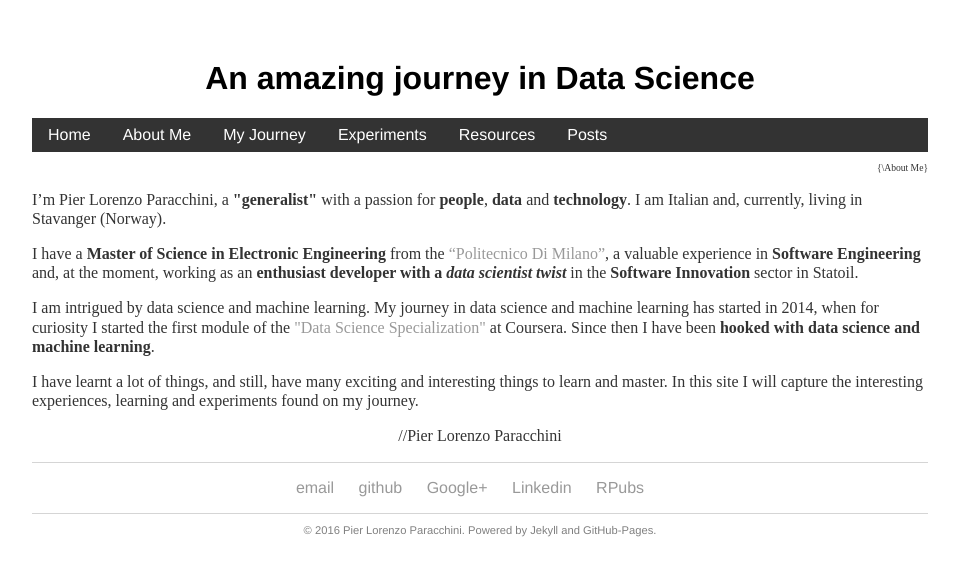
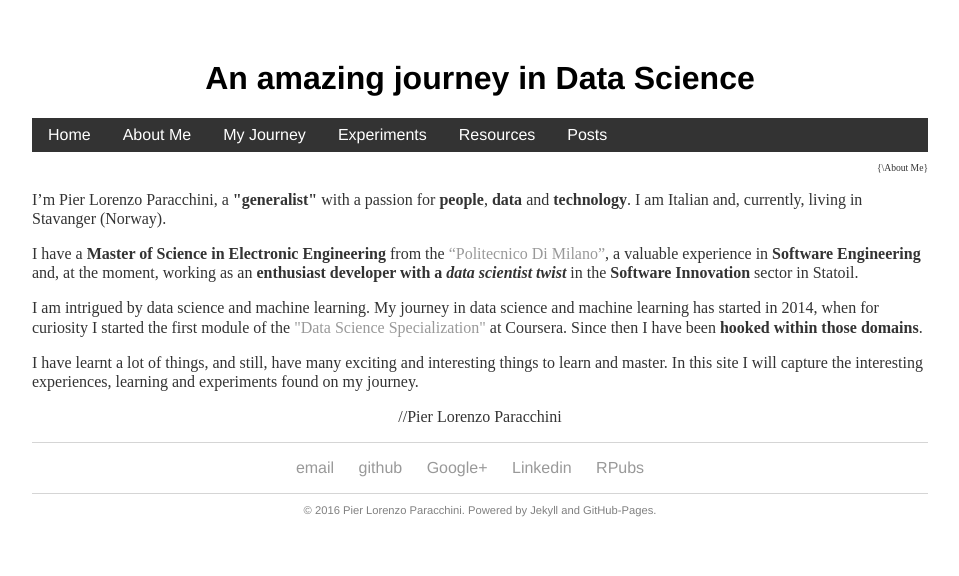
Before and after one commit to pparacch/pparacch.github.io, a Jekyll site: the page built from about/index.html, in a window 1280 px wide. Shown: the top 576 px of the page, without its empty margins (160-1119 px from the left). Built offline with Jekyll 4.4.1, drawn with Linux system fonts in a browser that asks for light colours.

Commit message:
Minor typos fixing

```diff
--- a/about/index.html
+++ b/about/index.html
@@ -12,7 +12,7 @@ title: About Me
 	 <p>I have a <b>Master of Science in Electronic Engineering</b> from the <a href="http://www.polimi.it/en/english-version/", target="_blank">“Politecnico Di Milano”</a>, a valuable experience in <b>Software Engineering</b> and, at the moment, working as an <b>enthusiast developer with a <i>data scientist twist</i></b> in the <b>Software Innovation</b> sector in Statoil.</p>
 </div>
 <div class="blurb">
-	<p>I am intrigued by data science and machine learning. My journey in data science and machine learning has started in 2014, when for curiosity I started the first module of the <a href="https://www.coursera.org/specializations/jhu-data-science", target="_blank">"Data Science Specialization"</a> at Coursera. Since then I have been <b>hooked with data science and machine learning</b>.</p>
+	<p>I am intrigued by data science and machine learning. My journey in data science and machine learning has started in 2014, when for curiosity I started the first module of the <a href="https://www.coursera.org/specializations/jhu-data-science", target="_blank">"Data Science Specialization"</a> at Coursera. Since then I have been <b>hooked within those domains</b>.</p>
 </div>
 
 <div class="blurb">
```
